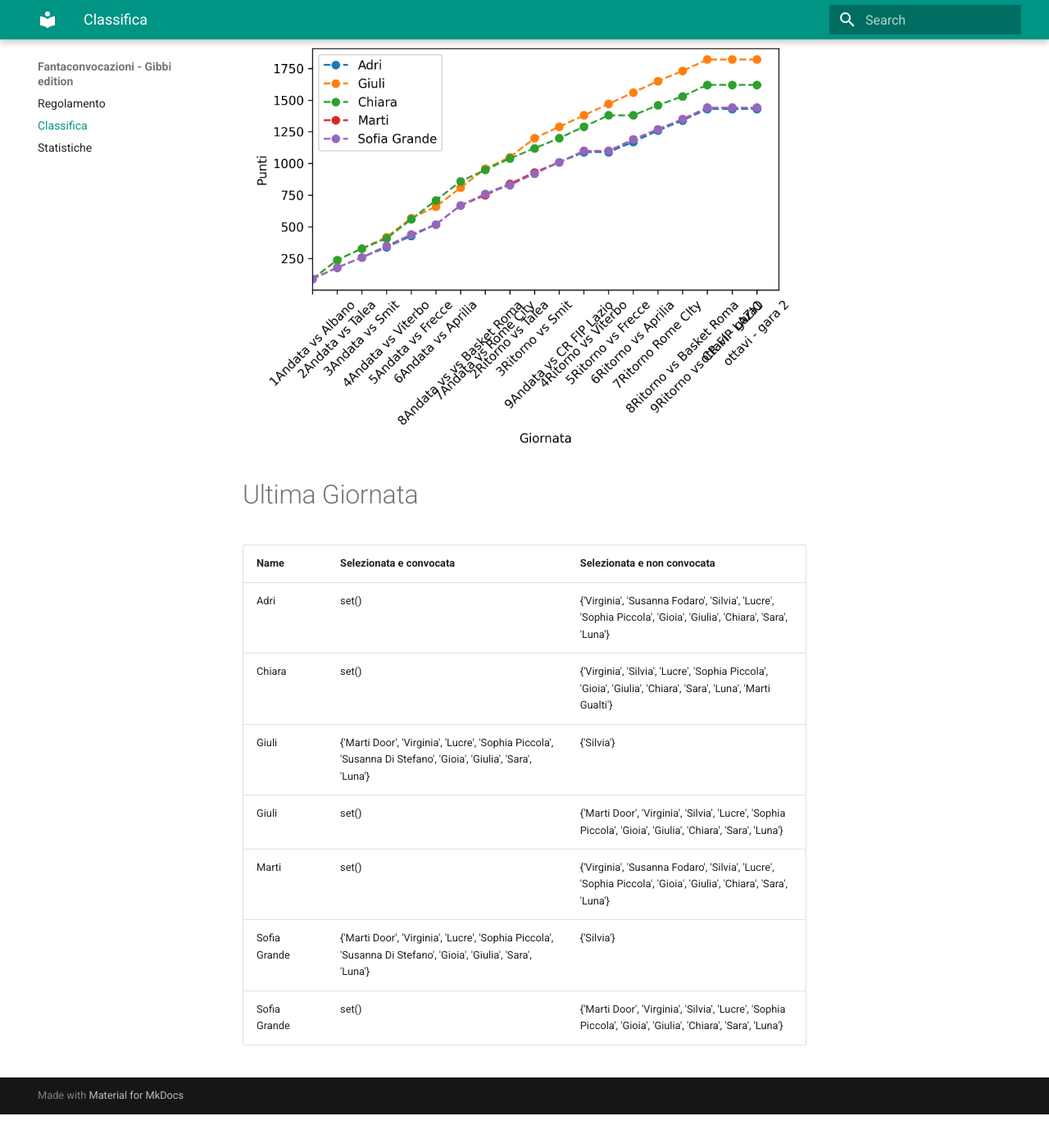
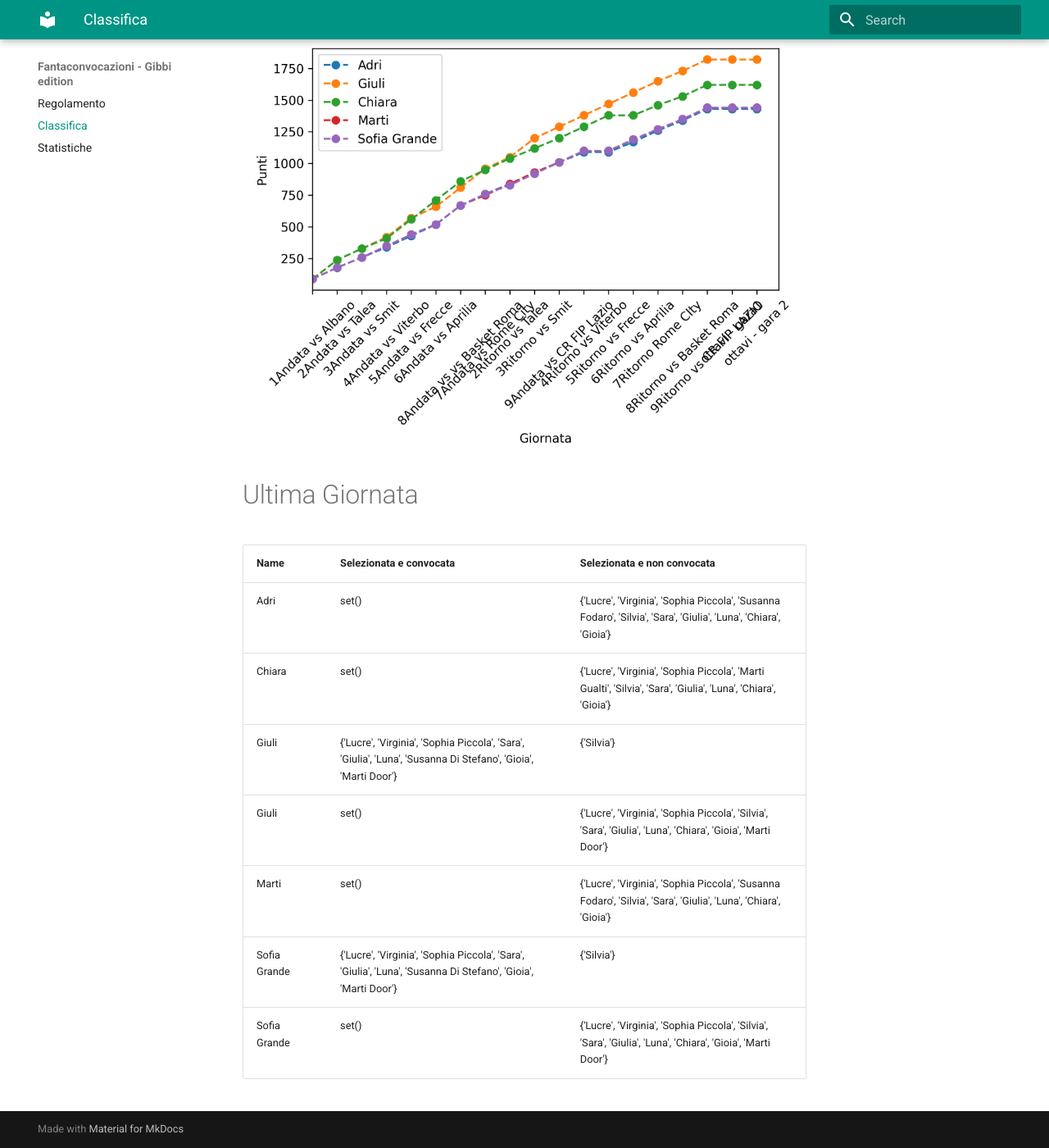
Before and after one commit to martinig94/fantagibbi, an MkDocs documentation site: the page built from docs/Classifica.md, in a window 1280 px wide and 1400 px high, scrolled down 565 px. Shown: the whole window at 82% size. Built offline with MkDocs 1.6.1 and Material for MkDocs 9.7.7, drawn with Linux system fonts in a browser that asks for light colours; before the commit the page ends 1924 px from its top, so only the background shows below that.

Commit message:
Auto-update from main.py

```diff
--- a/docs/Classifica.md
+++ b/docs/Classifica.md
@@ -18,11 +18,11 @@
 <!-- START_TABLE CORRECT -->
 | Name         | Selezionata e convocata                                                                                        | Selezionata e non convocata                                                                                      |
 |:-------------|:---------------------------------------------------------------------------------------------------------------|:-----------------------------------------------------------------------------------------------------------------|
-| Adri         | set()                                                                                                          | {'Virginia', 'Susanna Fodaro', 'Silvia', 'Lucre', 'Sophia Piccola', 'Gioia', 'Giulia', 'Chiara', 'Sara', 'Luna'} |
-| Chiara       | set()                                                                                                          | {'Virginia', 'Silvia', 'Lucre', 'Sophia Piccola', 'Gioia', 'Giulia', 'Chiara', 'Sara', 'Luna', 'Marti Gualti'}   |
-| Giuli        | {'Marti Door', 'Virginia', 'Lucre', 'Sophia Piccola', 'Susanna Di Stefano', 'Gioia', 'Giulia', 'Sara', 'Luna'} | {'Silvia'}                                                                                                       |
-| Giuli        | set()                                                                                                          | {'Marti Door', 'Virginia', 'Silvia', 'Lucre', 'Sophia Piccola', 'Gioia', 'Giulia', 'Chiara', 'Sara', 'Luna'}     |
-| Marti        | set()                                                                                                          | {'Virginia', 'Susanna Fodaro', 'Silvia', 'Lucre', 'Sophia Piccola', 'Gioia', 'Giulia', 'Chiara', 'Sara', 'Luna'} |
-| Sofia Grande | {'Marti Door', 'Virginia', 'Lucre', 'Sophia Piccola', 'Susanna Di Stefano', 'Gioia', 'Giulia', 'Sara', 'Luna'} | {'Silvia'}                                                                                                       |
-| Sofia Grande | set()                                                                                                          | {'Marti Door', 'Virginia', 'Silvia', 'Lucre', 'Sophia Piccola', 'Gioia', 'Giulia', 'Chiara', 'Sara', 'Luna'}     |
+| Adri         | set()                                                                                                          | {'Lucre', 'Virginia', 'Sophia Piccola', 'Susanna Fodaro', 'Silvia', 'Sara', 'Giulia', 'Luna', 'Chiara', 'Gioia'} |
+| Chiara       | set()                                                                                                          | {'Lucre', 'Virginia', 'Sophia Piccola', 'Marti Gualti', 'Silvia', 'Sara', 'Giulia', 'Luna', 'Chiara', 'Gioia'}   |
+| Giuli        | {'Lucre', 'Virginia', 'Sophia Piccola', 'Sara', 'Giulia', 'Luna', 'Susanna Di Stefano', 'Gioia', 'Marti Door'} | {'Silvia'}                                                                                                       |
+| Giuli        | set()                                                                                                          | {'Lucre', 'Virginia', 'Sophia Piccola', 'Silvia', 'Sara', 'Giulia', 'Luna', 'Chiara', 'Gioia', 'Marti Door'}     |
+| Marti        | set()                                                                                                          | {'Lucre', 'Virginia', 'Sophia Piccola', 'Susanna Fodaro', 'Silvia', 'Sara', 'Giulia', 'Luna', 'Chiara', 'Gioia'} |
+| Sofia Grande | {'Lucre', 'Virginia', 'Sophia Piccola', 'Sara', 'Giulia', 'Luna', 'Susanna Di Stefano', 'Gioia', 'Marti Door'} | {'Silvia'}                                                                                                       |
+| Sofia Grande | set()                                                                                                          | {'Lucre', 'Virginia', 'Sophia Piccola', 'Silvia', 'Sara', 'Giulia', 'Luna', 'Chiara', 'Gioia', 'Marti Door'}     |
 <!-- END_TABLE CORRECT -->
```
